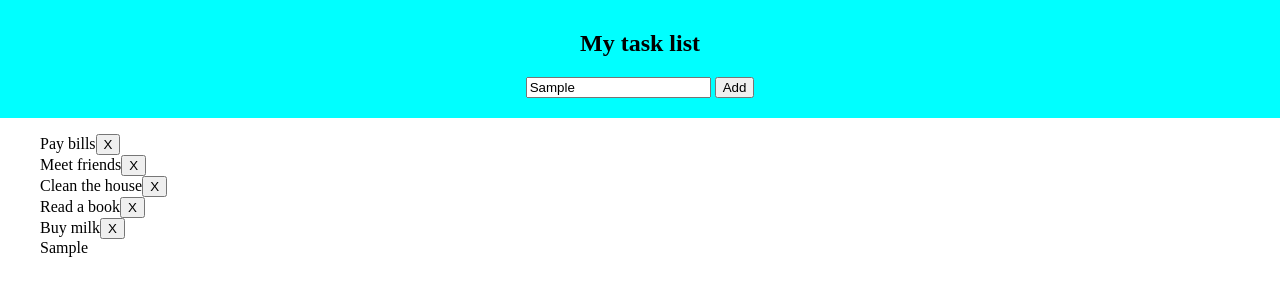
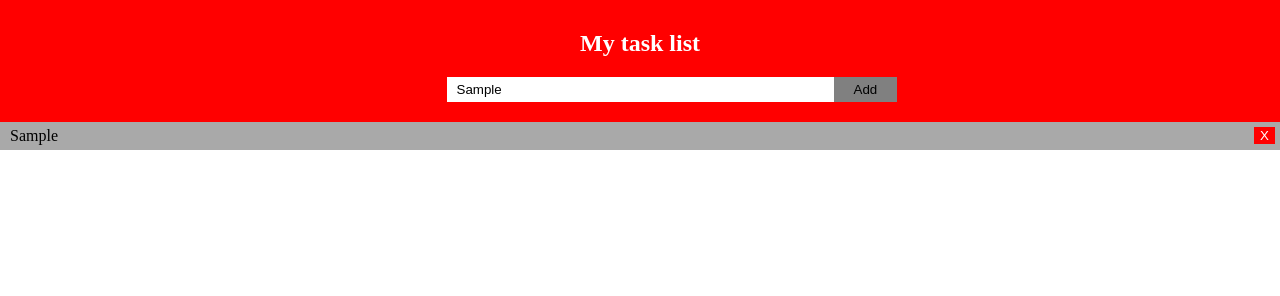
Before and after one commit to KlajdiNdoci/U1-W3-D3, a plain HTML site: page index.html in a window 1280 px wide. Both pictures are taken after typing "Sample" into the empty fields and a click on the button "Add". Drawn offline with Linux system fonts and the light colour scheme.

Commit message:
second commit

```diff
--- a/index.html
+++ b/index.html
@@ -11,15 +11,9 @@
       <header>
         <h2>My task list</h2>
         <input type="text" id="myInput" placeholder="Add Task ..." />
-        <button onclick="listAdd()" id="addButton">Add</button>
+        <button onclick="listAdd(event)" id="addButton">Add</button>
       </header>
-      <ul id="taskUL">
-        <li>Pay bills</li>
-        <li>Meet friends</li>
-        <li>Clean the house</li>
-        <li>Read a book</li>
-        <li>Buy milk</li>
-      </ul>
+      <ul></ul>
     </main>
     <script src="script.js"></script>
   </body>
--- a/script.js
+++ b/script.js
@@ -1,52 +1,25 @@
 // adding list to ul
 
 const listAdd = function () {
-  const list = document.createElement("li");
-  const input = document.getElementById("myInput").value;
-  const inputText = document.createTextNode(input);
-  list.appendChild(inputText);
-  document.getElementById("taskUL").appendChild(list);
+  const input = document.querySelector("input#myInput");
+  const ul = document.querySelector("ul");
+  ul.innerHTML += `
+    <li>
+      <span onclick='fill(event)'> ${input.value}</span>
+      <button onclick='delButton(event)'>X</button>
+    </li>
+  `;
+  console.log(ul);
 };
-document.getElementById("myInput").value = "";
 
 // checking list on click
 
-const listCheck = document.querySelector("ul");
-listCheck.addEventListener(
-  "click",
-  function (check) {
-    if (check.target.tagName === "li") {
-      check.target.classList.toggle("checkedList");
-    }
-  },
-  false
-);
+const fill = function (clickEvent) {
+  clickEvent.target.classList.toggle("check");
+};
 
 // close button
 
-const listItems = document.querySelectorAll("ul li");
-listItems.forEach(function (item) {
-  const deleteButton = document.createElement("button");
-  deleteButton.innerText = "X";
-  deleteButton.addEventListener("click", function () {
-    item.remove();
-  });
-  item.appendChild(deleteButton);
-});
-
-// const listItems = document.getElementsByTagName("LI");
-// for (i = 0; i < listItems.length; i++) {
-//   const button = document.createElement("button");
-//   const text = document.createTextNode("X");
-//   button.className = "close";
-//   button.appendChild(text);
-//   listItems[i].appendChild(button);
-// }
-
-const closeButton = document.getElementsByClassName("closeButton");
-for (let i = 0; i < closeButton.length; i++) {
-  closeButton[i].onclick = function () {
-    const li = this.parentElement;
-    li.style.display = "none";
-  };
-}
+const delButton = function (clickEvent) {
+  clickEvent.target.parentElement.style.display = "none";
+};
--- a/style.css
+++ b/style.css
@@ -4,15 +4,65 @@ body {
 
 header {
   text-align: center;
-  background-color: aqua;
+  background-color: rgb(255, 0, 0);
   padding-top: 10px;
   padding-bottom: 20px;
+  color: white;
+}
+
+h2 {
+}
+
+header input {
+  padding-left: 10px;
+  padding-right: 200px;
+  padding-top: 5px;
+  padding-bottom: 5px;
+  border: 0;
+}
+
+header button {
+  padding-inline: 20px;
+  padding-top: 5px;
+  padding-bottom: 5px;
+  background-color: gray;
+  position: absolute;
+  border: 0;
 }
 
 ul {
   list-style: none;
+  margin: 0;
+  padding: 0;
+}
+
+li:nth-child(odd) {
+  background-color: darkgray;
+  padding-left: 10px;
+  padding-right: 5px;
+  padding-top: 5px;
+  padding-bottom: 5px;
+}
+li:nth-child(even) {
+  background-color: lightgray;
+  padding-left: 10px;
+  padding-right: 5px;
+  padding-top: 5px;
+  padding-bottom: 5px;
+}
+
+li button {
+  float: right;
+  border: 0;
+  padding: auto;
+  background-color: red;
+  color: white;
 }
 
 .deleteButton {
   text-align: right;
 }
+
+.check {
+  text-decoration: line-through;
+}
```
